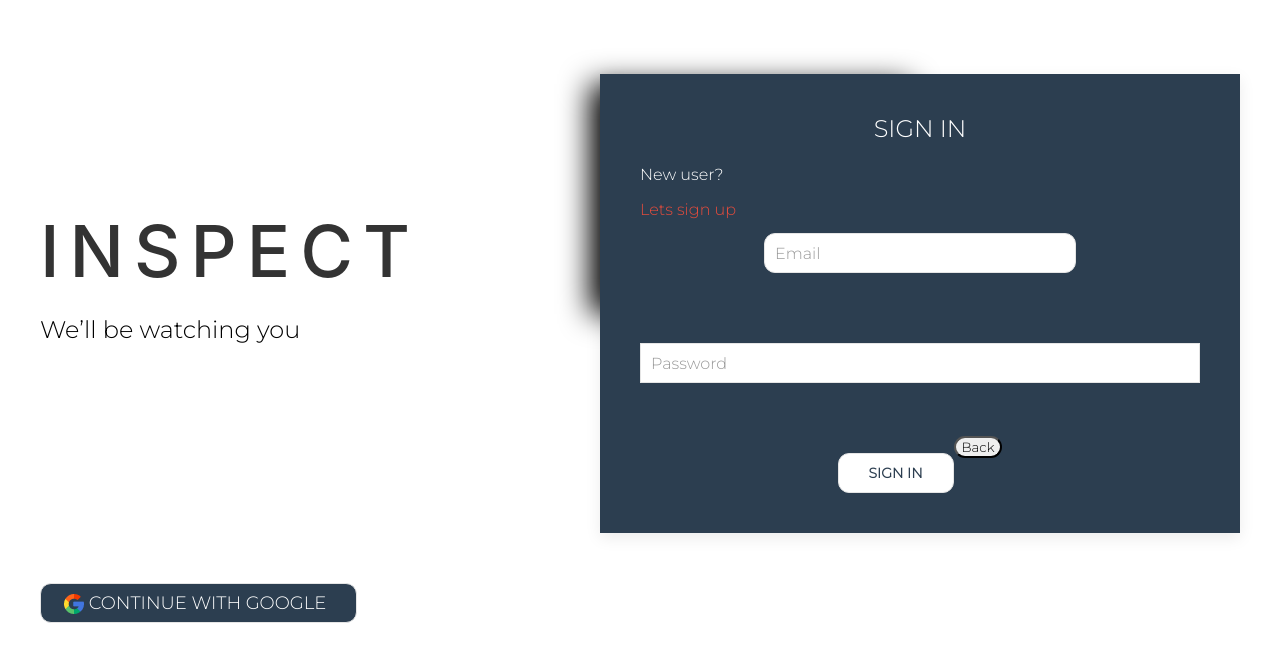
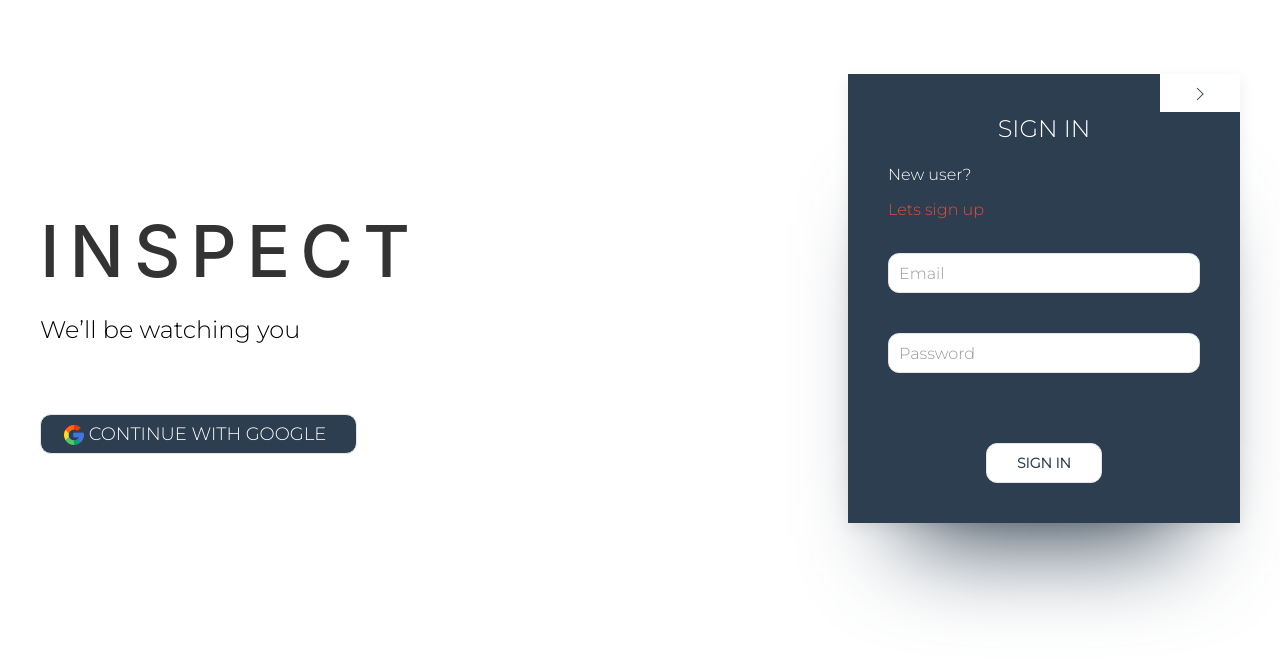
Before and after one commit to musabagja/inspect-corrupt-app, a React (Create React App) app in the folder client/: page /sign-in in a window 1280 px wide. Shown: the part 114-776 px from the top of the page. Built offline with nearby package versions, Linux system fonts and the light colour scheme.

Commit message:
fixed design

```diff
--- a/client/src/App.js
+++ b/client/src/App.js
@@ -48,6 +48,7 @@ function App() {
               <Route exact path="/">
                 <Navbar/>
                 <HomePage/>
+                <Footer/>
               </Route>
               <Route path='/sign-in'>
                 <LoginPage/>
--- a/client/src/components/Footer/index.jsx
+++ b/client/src/components/Footer/index.jsx
@@ -4,6 +4,19 @@ export default () => {
   return (
     <footer className="footer">
       <div className="uk-container">
+        <div className="uk-flex uk-flex-between">
+          <div className="left-side">
+            <h5>All Right Reserved | Copyright {new Date().getFullYear()}</h5>
+            <p>Developed by team INSPECT</p>
+          </div>
+          <div className="right-side">
+            <ul className="uk-list">
+              <li>Policy</li>
+              <li>Terms</li>
+              <li>Conditions</li>
+            </ul>
+          </div>
+        </div>
       </div>
     </footer>
   )
--- a/client/src/components/Footer/style.css
+++ b/client/src/components/Footer/style.css
@@ -2,6 +2,18 @@
   width: 100%;
   height: 200px;
   background-color: #2C3E50;
-  position: absolute;
   bottom: 0;
 }
+
+.footer h5, .footer p, .footer ul {
+  color: white;
+}
+
+.footer .uk-container {
+  padding-top: 25px;
+}
+
+.footer ul {
+  font-size: 12px;
+  letter-spacing: 3px;
+}
--- a/client/src/components/Navbar/index.jsx
+++ b/client/src/components/Navbar/index.jsx
@@ -1,6 +1,6 @@
 import './style.css';
 import { useEffect, useState } from 'react';
-import { useHistory, useRouteMatch } from 'react-router-dom';
+import { useHistory, useRouteMatch, Link } from 'react-router-dom';
 
 export default () => {
   const history = useHistory();
@@ -39,20 +39,24 @@ export default () => {
         <div>
           <a href="#" onClick={ toHome }><h3>INSPECT</h3></a>
         </div>
+        { url !== "/" ?
           <div>
-          { url !== "/" ?
             <a href="#" onClick={ getBack }><h4>BACK</h4></a>
+          </div>
         :
           <div>
             { showLogout ?
+              <div style={{marginTop: 20, color: 'white', fontWeight: 700}}>
                 <button className="uk-button uk-button-danger" onClick={ handleLogout }>Logout</button>
+              </div>
               :
-                <button className="uk-button uk-button-primary" onClick={ toLogin }>Login</button>
+              <div style={{marginTop: 20, color: 'white', fontWeight: 700}}>
+                <Link to="/sign-in" className="uk-link-text">LOGIN</Link>
+              </div>
             }
           </div>
         }
       </div>
   </div>
-    </div>
   )
 }
--- a/client/src/components/News/index.jsx
+++ b/client/src/components/News/index.jsx
@@ -5,25 +5,19 @@ export default (props) => {
 
   return (
     <div className="news-content">
-      {/* <div>
-        <img src={article?.poster}/>
-      </div>
-      <div>
-        <p>{article?.judul}</p>
-      </div> */}
+      <a href={article?.link} target="_blank" style={{textDecoration: "none"}}>
         <div class="uk-card uk-card-default uk-grid-collapse uk-child-width-1-2@s uk-margin" uk-grid>
           <div class="uk-card-media-left uk-cover-container">
             <img src={article?.poster} alt="" uk-cover/>
         </div>
         <div>
             <div class="uk-card-body">
-              <a href={article?.link}>
-                <h3 class="uk-card-title" style={{width: 550}}>{article?.judul}</h3>
-              </a>
+                <h3 class="uk-card-title" style={{width: 370}}>{article?.judul}</h3>
               <p>{article?.waktu}</p>
             </div>
+          </div>
         </div>
-    </div>
+      </a>
     </div>
   )
 
--- a/client/src/pages/Home/index.jsx
+++ b/client/src/pages/Home/index.jsx
@@ -18,7 +18,6 @@ const GET_NEW = gql`
 `;
 
 export default () => {
-
   const { data, loading, error } = useQuery(GET_NEW, {
     variables: {
       q: 'corruption'
@@ -36,28 +35,31 @@ export default () => {
           <div className="uk-container header-home">
             <h1>Be The <span style={{color: '#4cd137', fontWeight: 700}}>Observers</span> Truth <span style={{color: '#4cd137', fontWeight: 700}}>With</span> Us</h1>
           </div>
-        <div className="home-container">
           <div className="uk-container">
             <div className="home-content">
-              <div className="action-buttons">
+              <div className="uk-flex uk-flex-between">
+                <div>
                   <Link to="/tax-and-credibility">
-                  <button className="uk-button ins-button">Inspect</button>
+                    <button className="uk-button ins-button ins-button-1">Inspect</button>
                   </Link>
+                </div>
+                <div>
                   <Link to="/c">
-                  <button className="uk-button ins-button">Report</button>
+                    <button className="uk-button ins-button ins-button-2">Report</button>
                   </Link>
+                </div>
               </div>
               <div className="news">
                 <h3>News</h3>
-                <div className="ez-liner"></div>
                 {loading &&
-                  <ReactLoading type="spinningBubbles" color="#4cd137" className="loading"/>
+                <div className="loading">
+                  <ReactLoading type="spinningBubbles" color="#4cd137" className="loading-spinner"/>
+                </div>
                 }
-                <div className="news-container">
+                <div className="news-container uk-column-1-2">
                 {data?.articles.map((article, index) => (
                   <News key={index} article={article}/>
                 ))}
-                </div>
                 </div>
               </div>
             </div>
--- a/client/src/pages/Home/style.css
+++ b/client/src/pages/Home/style.css
@@ -3,16 +3,7 @@
 }
 
 .header-home h1 {
-  font-size: 70px;
-}
-
-.action-buttons {
-  display: flex;
-  justify-content: space-between;
-  justify-self: center;
-  margin-top: -25px;
-  margin-left: 10px;
-  margin-right: 10px;
+  font-size: 55px;
 }
 
 .ez-liner {
@@ -29,17 +20,6 @@
   height: 50vh;
 }
 
-.home-image::after {
-  content: '';
-  display: block;
-  position: absolute;
-  top: 0;
-  left: 0;
-  width: 100%;
-  height: 50vh;
-  background-image: linear-gradient(to top, rgba(255,255,255, 1.0), rgba(255,255,255, 0));
-}
-
 .home-image::before {
   content: '';
   display: block;
@@ -47,10 +27,9 @@
   top: 67px;
   left: 0;
   width: 50%;
-  height: 50vh;
-  border-radius: 0 11px 11px 0;
+  height: 44vh;
+  border-radius: 0 0 15px 0;
   background-color: #485460;
-  z-index: 1;
 }
 
 @media only screen and (max-width: 1200px) {
@@ -109,21 +88,15 @@
 }
 
 
-.home-container {
+.home-content {
+  z-index: 999;
   top: 375px;
   width: 100%;
-  height: 100%;
-  z-index: 10;
+  height: 100%
 }
 
-
-.home-content {
+.ins-button-1 {
   position: absolute;
-  width: 76%;
-  z-index: 10;
-}
-
-.ins-button {
   background-color: #2C3E50;
   color:#4cd137;
   font-weight: bolder;
@@ -131,7 +104,20 @@
   height: 50px;
   width: 200px;
   transition: .5s;
-  z-index: 999;
+  z-index: 99999;
+  margin-top: -20px;
+}
+
+.ins-button-2 {
+  background-color: #2C3E50;
+  color:#4cd137;
+  font-weight: bolder;
+  letter-spacing: 10px;
+  height: 50px;
+  width: 200px;
+  transition: .5s;
+  z-index: 99;
+  margin-top: -20px;
 }
 
 .ins-button:hover {
@@ -139,46 +125,18 @@
   color: #FFFFFF;
 }
 
-.ins-button::after {
-  content: '';
-  display: block;
-  top: -10px;
-  margin-left: -20px;
-  position: absolute;
-  width: 200px;
-  height: 40px;
-  border: 2px solid #4cd137;
-  z-index: -1;
-}
-
 .news {
   margin-top: 100px;
 }
 
-.news-container {
-  display: flex;
-  flex-wrap: wrap;
-  width: 100%;
-  height: 100%;
-}
-
-.news-content {
-  display: flex;
-  flex-direction: column;
-  margin: 11.5px;
-  align-items: center;
-  width: 48%;
-}
-
 .news-content img {
   width: 100%;
-  height: 300px;
 }
 
 .news-content div {
   width: 100%;
 }
 
-.loading {
+.loading-spinner {
   margin-left: 50%;
 }
--- a/client/src/pages/Login/index.jsx
+++ b/client/src/pages/Login/index.jsx
@@ -54,12 +54,16 @@ export default function LoginPage() {
     <>
       <div className="uk-container">
         <div className="login-page">
-          <div className="uk-child-width-expand@s uk-text-center login" uk-grid="true">
+          <div className="uk-flex uk-flex-between login">
             <div className="title">
                 <h1>INSPECT</h1>
                 <p>We’ll be watching you</p>
+                <div className="btn-google">
+                  <button className="uk-button uk-button-default btn-sign-in-google"><img src={Google} alt=""/> Continue with google</button>
+                </div>
             </div>
-              <div className="uk-card uk-card-default uk-card-body card-login">
+              <div className="uk-card uk-margin-xlarge-left uk-card-default uk-card-body uk-text-center card-login">
+              <button className="uk-button btn-back" onClick={ () => { history.push('/') } }><span uk-icon="chevron-right"></span></button>
                 <form onSubmit={ handleLogin }>
                   <fieldset className="uk-fieldset">
                   <legend className="uk-legend">SIGN IN</legend>
@@ -68,18 +72,16 @@ export default function LoginPage() {
                       <p className="legend-2 l-2" style={{color: "#E74C3C"}}>Lets sign up</p>
                     </Link>
                     <div className="uk-margin">
-                        <input name="email" onChange={ (e) => handleInputChange(e.target) } value={ loginInput.email } className="uk-input" type="text" placeholder="Email"/>
+                        <input name="email" onChange={ (e) => handleInputChange(e.target) } value={ loginInput.email } className="uk-input uk-margin-top input-email" type="text" placeholder="Email"/>
                     </div>
                     <div className="uk-margin">
-                        <input name="password" onChange={ (e) => handleInputChange(e.target) } value={ loginInput.password } className="uk-input input-password" type="password" placeholder="Password"/>
+                        <input name="password" onChange={ (e) => handleInputChange(e.target) } value={ loginInput.password } className="uk-input uk-margin-top input-password" type="password" placeholder="Password"/>
                     </div>
                     <button type="submit" className="uk-button uk-button-default btn-sign-in">SIGN IN</button>
-                    <button onClick={ () => { history.push('/') } }>Back</button>
                   </fieldset>
                 </form>
               </div>
             </div>
-            <button className="uk-button uk-button-default btn-sign-in-google"><img src={Google} alt=""/> Continue with google</button>
         </div>
       </div>
     </>
--- a/client/src/pages/Login/login.css
+++ b/client/src/pages/Login/login.css
@@ -22,20 +22,40 @@
   text-align: left;
 }
 
+.btn-google {
+  justify-content: left;
+}
+
+.btn-sign-in-google {
+  margin-top: 50px;
+  color: white;
+  border-radius: 11px;
+  font-size: 18px;
+  background-color: #2C3E50;
+}
+
+.btn-back {
+  color: #2C3E50;
+  background-color: white;
+  top: 0;
+  right: 0;
+  position: absolute;
+}
+
 .card-login {
   background-color: #2C3E50;
 }
 
 .card-login::after {
   content: '';
-  width: 50%;
-  height: 50%;
-  top: 10px;
-  left: -10px;
+  width: 70%;
+  height: 70%;
+  top: 150px;
+  left: 15%;
   position: absolute;
-  background-color: #000000;
+  background-color: #2C3E50;
   z-index: -1;
-  filter: blur(15px);
+  filter: blur(50px);
 }
 
 .uk-legend {
@@ -61,8 +81,12 @@ input[type=text] {
   border-radius: 11px;
 }
 
-.input-password {
-  margin-top: 50px;
+input[type=password] {
+  width: 312px;
+  height: 40px;
+  left: 815px;
+  top: 435px;
+  border-radius: 11px;
 }
 
 .login {
@@ -79,19 +103,6 @@ input[type=text] {
   font-weight: 1000;
 }
 
-.btn-sign-in-google {
-  margin-top: 50px;
-  color: white;
-  margin-top: 50;
-  border-radius: 11px;
-  font-size: 18px;
-  background-color: #2C3E50;
-}
-
-button {
-  border-radius: 11px;
-}
-
 img {
   margin-left: -7px;
 }
--- a/client/src/pages/TaxAndCredibility/tax.css
+++ b/client/src/pages/TaxAndCredibility/tax.css
@@ -21,24 +21,18 @@
   padding-right: 20px;
   width: 800px;
   top: 100px;
-  left: 23%;
+  left: 30%;
 }
 
 .npwp-alert {
   position: absolute;
-  height: 200px;
-  width: 400px;
   margin-top: -100px;
-  left: 36%;
-}
-
-.npwp-alert a {
-  padding-left: 13px;
+  margin-left: 25%;
 }
 
 .npwp-alert p {
+  font-weight: 900;
   padding-left: 23px;
-  margin-top: 23%;
 }
 
 .sweet-loading {
@@ -52,6 +46,9 @@
 }
 
 .main-content-tax {
-  margin-top: 200px;
-  /* position: absolute; */
+  margin-top: 100px;
 }
+
+.uk-alert-success, .uk-alert-danger {
+  position: absolute;
+}
```
Also changed, not shown: 2 other files (tests, documents, lock files or other folders). Lines whose indentation alone changed are shown as unchanged.
